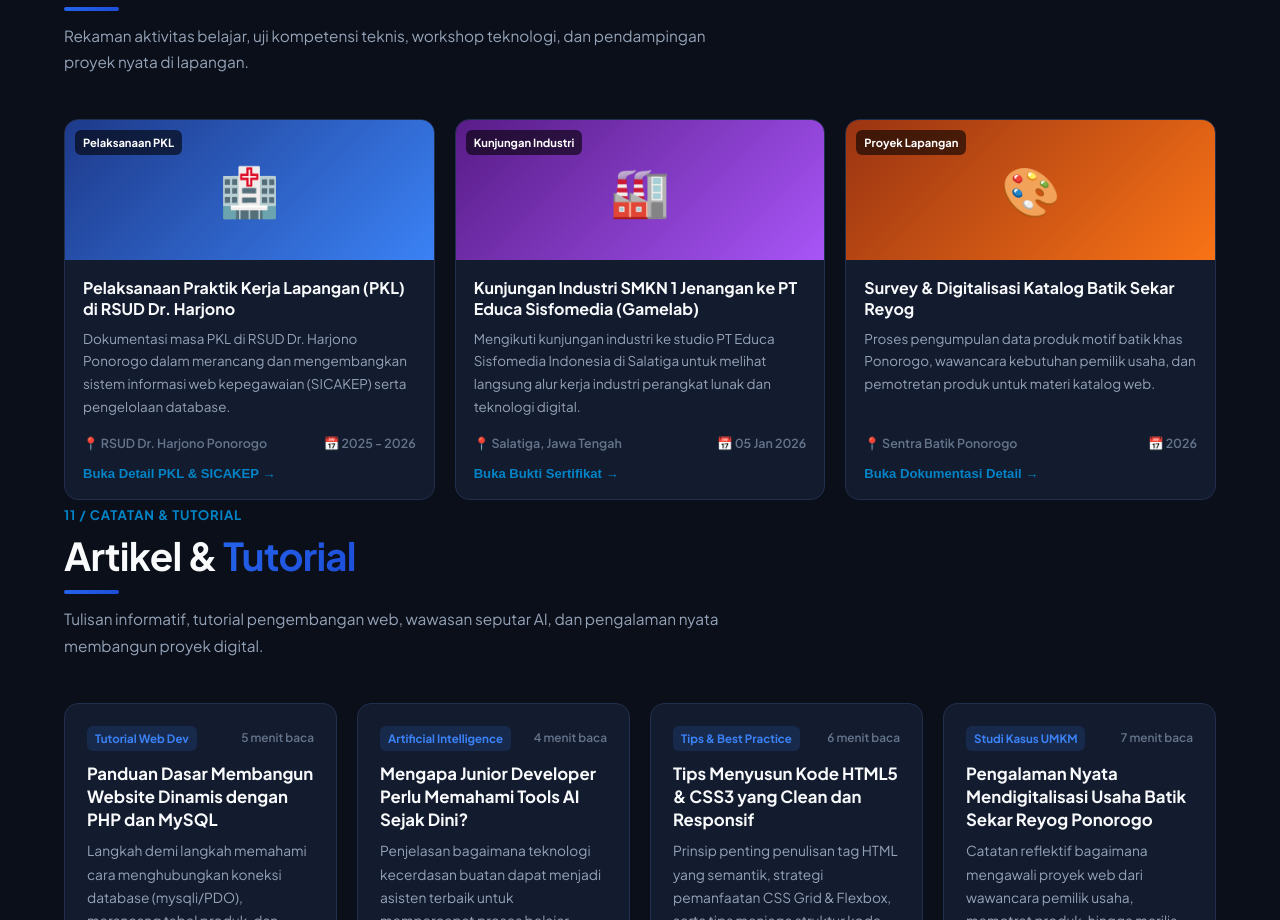
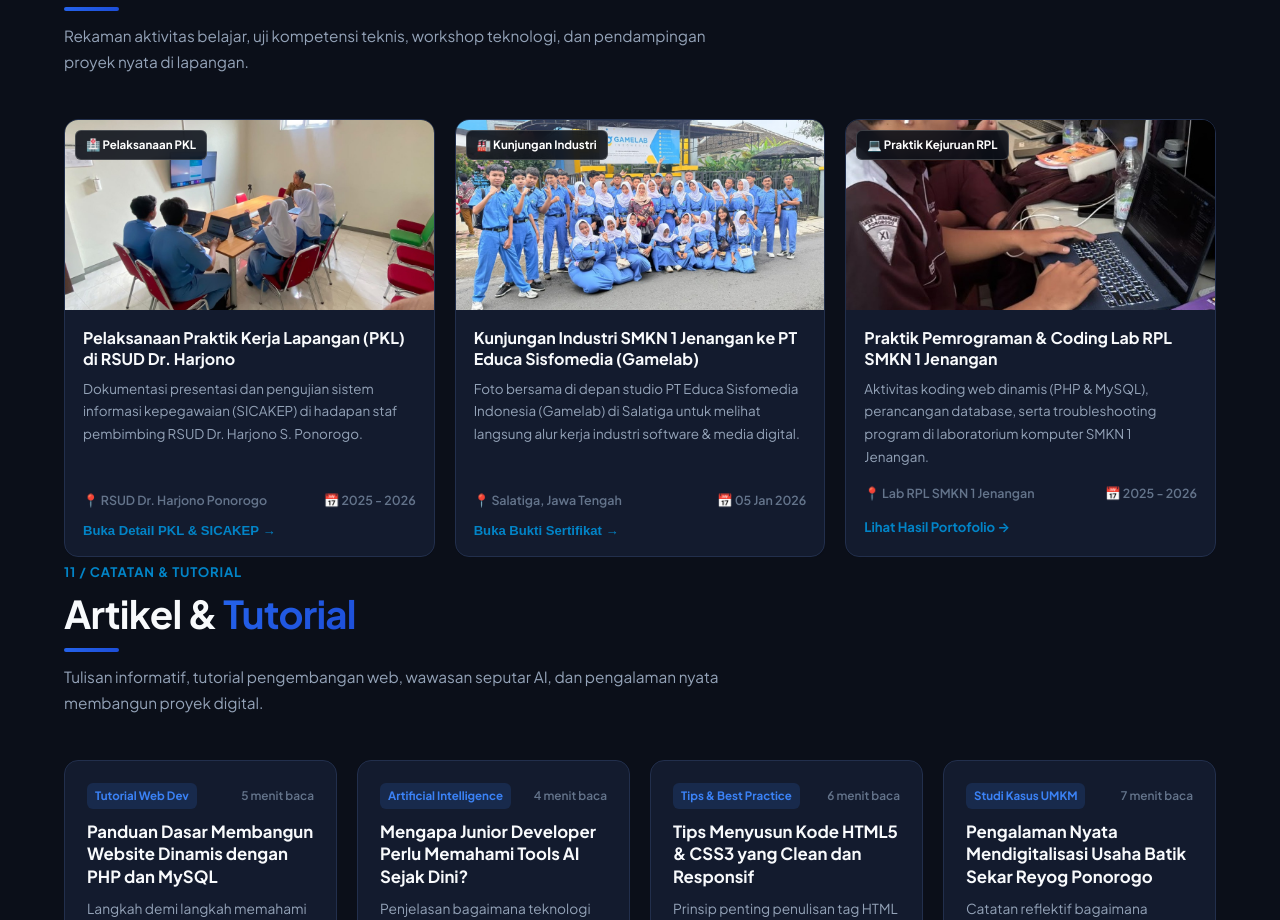
Before and after one commit to yusufmaulana18044-maker/profil-yusuf, a plain HTML site: page index.html in a window 1280 px wide. Shown: the part 7707-8627 px from the top of the page. Drawn offline with Linux system fonts and the light colour scheme.

Commit message:
feat: pasang 3 foto asli dokumentasi kegiatan pkl rsud, kunjungan industri gamelab, dan praktik coding rpl smkn 1 jenangan

```diff
--- a/css/style.css
+++ b/css/style.css
@@ -1593,33 +1593,39 @@ h1, h2, h3, h4, h5 {
 }
 
 .act-thumb {
-  height: 140px;
+  height: 190px;
   position: relative;
-  display: flex;
-  align-items: center;
-  justify-content: center;
-  padding: 14px;
-}
-
-.act-thumb--1 { background: linear-gradient(135deg, #1e3a8a, #3b82f6); }
-.act-thumb--2 { background: linear-gradient(135deg, #581c87, #a855f7); }
-.act-thumb--3 { background: linear-gradient(135deg, #9a3412, #f97316); }
-.act-thumb--4 { background: linear-gradient(135deg, #064e3b, #10b981); }
+  overflow: hidden;
+  background: var(--bg-darker);
+}
+
+.act-thumb-img {
+  width: 100%;
+  height: 100%;
+  object-fit: cover;
+  object-position: center;
+  transition: transform 0.4s ease;
+  display: block;
+}
+
+.act-card:hover .act-thumb-img {
+  transform: scale(1.06);
+}
 
 .act-badge {
   position: absolute;
   top: 10px;
   left: 10px;
-  font-size: 0.7rem;
+  font-size: 0.72rem;
   font-weight: 700;
-  padding: 3px 8px;
+  padding: 4px 10px;
   border-radius: var(--radius-sm);
-  background: rgba(0, 0, 0, 0.6);
+  background: rgba(11, 15, 25, 0.88);
+  backdrop-filter: blur(8px);
+  -webkit-backdrop-filter: blur(8px);
   color: #ffffff;
-}
-
-.act-emoji {
-  font-size: 3rem;
+  border: 1px solid rgba(255, 255, 255, 0.18);
+  z-index: 2;
 }
 
 .act-body {
--- a/index.html
+++ b/index.html
@@ -899,19 +899,16 @@
         </div>
 
         <div class="act-grid">
-          <!-- Activity 1 -->
           <!-- Activity 1: Pelaksanaan PKL di RSUD Dr. Harjono -->
           <div class="act-card" data-act-id="pkl-rsud">
-            <div class="act-thumb act-thumb--1">
-              <span class="act-badge">Pelaksanaan PKL</span>
-              <div class="act-thumb-inner">
-                <span class="act-emoji">🏥</span>
-              </div>
+            <div class="act-thumb">
+              <img src="images/kegiatan-pkl-rsud.jpg" alt="Dokumentasi Presentasi &amp; Pengujian Aplikasi SICAKEP saat PKL di RSUD Dr. Harjono Ponorogo" class="act-thumb-img">
+              <span class="act-badge">🏥 Pelaksanaan PKL</span>
             </div>
             <div class="act-body">
               <h3 class="act-title">Pelaksanaan Praktik Kerja Lapangan (PKL) di RSUD Dr. Harjono</h3>
               <p class="act-desc">
-                Dokumentasi masa PKL di RSUD Dr. Harjono Ponorogo dalam merancang dan mengembangkan sistem informasi web kepegawaian (SICAKEP) serta pengelolaan database.
+                Dokumentasi presentasi dan pengujian sistem informasi kepegawaian (SICAKEP) di hadapan staf pembimbing RSUD Dr. Harjono S. Ponorogo.
               </p>
               <div class="act-meta">
                 <span>📍 RSUD Dr. Harjono Ponorogo</span>
@@ -923,16 +920,14 @@
 
           <!-- Activity 2: Kunjungan Industri SMKN 1 Jenangan -->
           <div class="act-card" data-act-id="gamelab-ki">
-            <div class="act-thumb act-thumb--2">
-              <span class="act-badge">Kunjungan Industri</span>
-              <div class="act-thumb-inner">
-                <span class="act-emoji">🏭</span>
-              </div>
+            <div class="act-thumb">
+              <img src="images/kegiatan-gamelab.jpg" alt="Foto Bersama Kunjungan Industri SMKN 1 Jenangan di Studio Gamelab Indonesia Salatiga" class="act-thumb-img">
+              <span class="act-badge">🏭 Kunjungan Industri</span>
             </div>
             <div class="act-body">
               <h3 class="act-title">Kunjungan Industri SMKN 1 Jenangan ke PT Educa Sisfomedia (Gamelab)</h3>
               <p class="act-desc">
-                Mengikuti kunjungan industri ke studio PT Educa Sisfomedia Indonesia di Salatiga untuk melihat langsung alur kerja industri perangkat lunak dan teknologi digital.
+                Foto bersama di depan studio PT Educa Sisfomedia Indonesia (Gamelab) di Salatiga untuk melihat langsung alur kerja industri software &amp; media digital.
               </p>
               <div class="act-meta">
                 <span>📍 Salatiga, Jawa Tengah</span>
@@ -942,24 +937,22 @@
             </div>
           </div>
 
-          <!-- Activity 3: Proyek Lapangan UMKM -->
-          <div class="act-card" data-act-id="umkm-survey">
-            <div class="act-thumb act-thumb--3">
-              <span class="act-badge">Proyek Lapangan</span>
-              <div class="act-thumb-inner">
-                <span class="act-emoji">🎨</span>
-              </div>
+          <!-- Activity 3: Praktik Pemrograman Lab RPL SMKN 1 Jenangan -->
+          <div class="act-card" data-act-id="coding-rpl">
+            <div class="act-thumb">
+              <img src="images/kegiatan-coding-rpl.jpg" alt="Praktik Pemrograman &amp; Coding Lab RPL SMKN 1 Jenangan - Yusuf Maulana" class="act-thumb-img">
+              <span class="act-badge">💻 Praktik Kejuruan RPL</span>
             </div>
             <div class="act-body">
-              <h3 class="act-title">Survey &amp; Digitalisasi Katalog Batik Sekar Reyog</h3>
+              <h3 class="act-title">Praktik Pemrograman &amp; Coding Lab RPL SMKN 1 Jenangan</h3>
               <p class="act-desc">
-                Proses pengumpulan data produk motif batik khas Ponorogo, wawancara kebutuhan pemilik usaha, dan pemotretan produk untuk materi katalog web.
+                Aktivitas koding web dinamis (PHP &amp; MySQL), perancangan database, serta troubleshooting program di laboratorium komputer SMKN 1 Jenangan.
               </p>
               <div class="act-meta">
-                <span>📍 Sentra Batik Ponorogo</span>
-                <span>📅 2026</span>
+                <span>📍 Lab RPL SMKN 1 Jenangan</span>
+                <span>📅 2025 - 2026</span>
               </div>
-              <button class="act-modal-btn" data-act="umkm-survey">Buka Dokumentasi Detail →</button>
+              <a href="#portofolio" class="act-modal-btn" style="text-decoration:none; display:inline-flex; align-items:center; gap:4px;">Lihat Hasil Portofolio →</a>
             </div>
           </div>
         </div>
--- a/js/data.js
+++ b/js/data.js
@@ -363,50 +363,66 @@ const PORTFOLIO_DATA = {
   },
 
   activities: {
-    'ukk': {
-      id: 'ukk',
-      title: 'Ujian Praktik Kejuruan (UKK) Web Development',
-      location: 'Laboratorium Komputer SMK • Ponorogo',
-      date: 'Februari 2026',
-      tag: 'Ujian Praktik Sekolah',
+    'pkl-rsud': {
+      id: 'pkl-rsud',
+      title: 'Pelaksanaan Praktik Kerja Lapangan (PKL) di RSUD Dr. Harjono',
+      location: 'RSUD Dr. Harjono S. Ponorogo, Jawa Timur',
+      date: '2025 - 2026',
+      tag: 'Praktik Kerja Lapangan (PKL)',
+      image: 'images/kegiatan-pkl-rsud.jpg',
       body: `
+        <div class="modal-featured-img-box">
+          <img src="images/kegiatan-pkl-rsud.jpg" alt="Dokumentasi Presentasi & Pengujian SICAKEP saat PKL di RSUD Dr. Harjono Ponorogo" class="modal-featured-img">
+        </div>
         <div class="modal-preview-box">
-          <p><strong>Kegiatan:</strong> Uji Kompetensi Keahlian (UKK) Praktik Pemrograman</p>
-          <p><strong>Lokasi:</strong> Lab Komputer Kejuruan Informatika, Ponorogo</p>
+          <p><strong>Tempat PKL:</strong> RSUD Dr. Harjono S. Ponorogo, Jawa Timur</p>
+          <p><strong>Fokus Proyek:</strong> Rancang Bangun & Pengujian Sistem Informasi Catat Kepegawaian (SICAKEP)</p>
+          <p><strong>Periode:</strong> 2025 - 2026</p>
         </div>
-        <p>Pengalaman penting saat menyelesaikan tugas pembuatan website secara langsung dalam batas waktu ujian. Menguji kesiapan mental dalam merancang skema database MySQL, menulis script PHP, dan menata antarmuka CSS di depan guru dan asesor penguji.</p>
-        <h4>Rangkaian Ujian:</h4>
+        <p>Momen berharga saat mempresentasikan dan mendemonstrasikan sistem informasi kepegawaian (SICAKEP) di hadapan staf pembimbing instansi RSUD Dr. Harjono Ponorogo. Sistem ini dirancang untuk mempermudah alur pencatatan dan monitoring data pegawai secara terpusat.</p>
+        <h4>Rangkaian Kegiatan PKL:</h4>
         <ul class="modal-feature-list">
-          <li>Sesi 1: Perancangan struktur tabel database di phpMyAdmin.</li>
-          <li>Sesi 2: Koding halaman web, formulir input data, dan koneksi backend PHP.</li>
-          <li>Sesi 3: Presentasi hasil sistem dan demonstrasi fitur di hadapan penguji.</li>
+          <li>Observasi kebutuhan sistem pencatatan data kepegawaian rumah sakit.</li>
+          <li>Perancangan arsitektur antarmuka dan struktur basis data relasional MySQL.</li>
+          <li>Pengujian fungsionalitas sistem (testing & debugging) bersama staf instansi.</li>
         </ul>
       `
     },
-    'pkl-act': {
-      id: 'pkl-act',
-      title: 'Praktik Kerja Lapangan (PKL) & Observasi UMKM',
-      location: 'Sentra Usaha Batik • Kauman, Ponorogo',
-      date: 'Januari 2026',
-      tag: 'Kegiatan PKL',
+    'gamelab-ki': {
+      id: 'gamelab-ki',
+      title: 'Kunjungan Industri SMKN 1 Jenangan ke PT Educa Sisfomedia (Gamelab)',
+      location: 'Studio PT Educa Sisfomedia Indonesia • Salatiga, Jawa Tengah',
+      date: '05 Januari 2026',
+      tag: 'Kunjungan Industri SMKN 1 Jenangan',
+      image: 'images/kegiatan-gamelab.jpg',
       body: `
+        <div class="modal-featured-img-box">
+          <img src="images/kegiatan-gamelab.jpg" alt="Foto Bersama Kunjungan Industri SMKN 1 Jenangan di Studio Gamelab Indonesia" class="modal-featured-img">
+        </div>
         <div class="modal-preview-box">
-          <p><strong>Tujuan:</strong> Pengumpulan data produk dan observasi kebutuhan digitalisasi usaha batik lokal.</p>
+          <p><strong>Lokasi:</strong> PT Educa Sisfomedia Indonesia (Gamelab Indonesia & Educa Studio), Salatiga</p>
+          <p><strong>Waktu Pelaksanaan:</strong> 05 Januari 2026</p>
+          <p><strong>No. Sertifikat Kredensial:</strong> <code>GL4092193380</code></p>
         </div>
-        <p>Terjun langsung ke sentra batik untuk wawancara dengan pemilik usaha, mencatat daftar motif batik Reyog, memotret sampel kain, dan merancang bagaimana data produk tersebut disimpan rapi ke dalam tabel database katalog.</p>
+        <p>Dokumentasi foto bersama seluruh rombongan siswa-siswi SMKN 1 Jenangan di depan kantor PT Educa Sisfomedia Indonesia (Gamelab Indonesia) di Salatiga. Kegiatan ini memberikan wawasan nyata tentang standar operasional kerja dan proses kreasi di industri perangkat lunak modern.</p>
       `
     },
-    'study-group': {
-      id: 'study-group',
-      title: 'Belajar Bareng & Bedah Error Coding Mingguan',
-      location: 'Lab Komputer & Perpustakaan Sekolah',
+    'coding-rpl': {
+      id: 'coding-rpl',
+      title: 'Praktik Pemrograman & Coding Lab RPL SMKN 1 Jenangan',
+      location: 'Laboratorium Komputer RPL • SMKN 1 Jenangan Ponorogo',
       date: '2025 - 2026',
-      tag: 'Belajar Bersama',
+      tag: 'Praktik Kejuruan RPL',
+      image: 'images/kegiatan-coding-rpl.jpg',
       body: `
+        <div class="modal-featured-img-box">
+          <img src="images/kegiatan-coding-rpl.jpg" alt="Praktik Pemrograman & Coding Lab RPL SMKN 1 Jenangan" class="modal-featured-img">
+        </div>
         <div class="modal-preview-box">
-          <p><strong>Aktivitas:</strong> Diskusi dan Belajar Mandiri Bersama Teman Sekelas</p>
+          <p><strong>Aktivitas:</strong> Sesi Koding Intensif Pengembangan Web & Pengelolaan Basis Data</p>
+          <p><strong>Lokasi:</strong> Lab Komputer Rekayasa Perangkat Lunak, SMKN 1 Jenangan</p>
         </div>
-        <p>Kegiatan rutin belajar coding bersama rekan sekelas, saling membantu mencari penyebab error query SQL, berbagi referensi cara membuat tampilan web rapi dengan CSS, dan berdiskusi seputar tugas-tugas kejuruan.</p>
+        <p>Aktivitas sehari-hari mengasah keterampilan teknis pemrograman web, perancangan query SQL terstruktur, dan penerapan clean code pada pembuatan proyek-proyek aplikasi nyata di bawah bimbingan guru produktif RPL SMKN 1 Jenangan.</p>
       `
     }
   },
--- a/js/script.js
+++ b/js/script.js
@@ -658,54 +658,54 @@ document.addEventListener('DOMContentLoaded', () => {
 
   // C. ACTIVITY MODALS
   const actData = {
-    'ukk': {
-      title: 'Pelaksanaan Uji Kompetensi Keahlian (UKK) Web Developer',
-      tag: 'Dokumentasi Live Coding & Ujian Asesor',
+    'pkl-rsud': {
+      title: 'Pelaksanaan Praktik Kerja Lapangan (PKL) di RSUD Dr. Harjono',
+      tag: 'Praktik Kerja Lapangan (PKL) Instansi',
       body: `
+        <div class="modal-featured-img-box">
+          <img src="images/kegiatan-pkl-rsud.jpg" alt="Dokumentasi Presentasi & Pengujian SICAKEP saat PKL di RSUD Dr. Harjono Ponorogo" class="modal-featured-img">
+        </div>
         <div class="modal-preview-box">
-          <p><strong>Lokasi:</strong> Laboratorium Komputer Kejuruan • Ponorogo</p>
-          <p><strong>Pelaksanaan:</strong> 2026</p>
+          <p><strong>Tempat PKL:</strong> RSUD Dr. Harjono S. Ponorogo, Jawa Timur</p>
+          <p><strong>Fokus Proyek:</strong> Rancang Bangun & Pengujian Sistem Informasi Catat Kepegawaian (SICAKEP)</p>
+          <p><strong>Periode:</strong> 2025 - 2026</p>
         </div>
-        <p>Momen penting di mana seluruh keterampilan teknis diuji secara langsung dalam batas waktu yang ditentukan. Mulai dari membangun skema basis data, mengkoneksikan script PHP, hingga merapikan antarmuka CSS responsif di depan asesor independen.</p>
-        <h4>Rangkaian Ujian:</h4>
+        <p>Momen berharga saat mempresentasikan dan mendemonstrasikan sistem informasi kepegawaian (SICAKEP) di hadapan staf pembimbing instansi RSUD Dr. Harjono Ponorogo. Sistem ini dirancang untuk mempermudah alur pencatatan dan monitoring data pegawai secara terpusat.</p>
+        <h4>Rangkaian Kegiatan PKL:</h4>
         <ul class="modal-feature-list">
-          <li>Sesi 1: Perancangan skema relasi tabel MySQL dan penyiapan file konfigurasi.</li>
-          <li>Sesi 2: Implementasi halaman katalog dan formulir transaksi produk.</li>
-          <li>Sesi 3: Verifikasi fungsionalitas dan wawancara teknis bersama tim penguji.</li>
+          <li>Observasi kebutuhan sistem pencatatan data kepegawaian rumah sakit.</li>
+          <li>Perancangan arsitektur antarmuka dan struktur basis data relasional MySQL.</li>
+          <li>Pengujian fungsionalitas sistem (testing & debugging) bersama staf instansi.</li>
         </ul>
       `
     },
-    'ai-ws': {
-      title: 'Workshop Pemanfaatan AI untuk Programmer Pemula',
-      tag: 'Dokumentasi Seminar & Pelatihan',
+    'gamelab-ki': {
+      title: 'Kunjungan Industri SMKN 1 Jenangan ke PT Educa Sisfomedia (Gamelab)',
+      tag: 'Kunjungan Industri SMKN 1 Jenangan',
       body: `
+        <div class="modal-featured-img-box">
+          <img src="images/kegiatan-gamelab.jpg" alt="Foto Bersama Kunjungan Industri SMKN 1 Jenangan di Studio Gamelab Indonesia" class="modal-featured-img">
+        </div>
         <div class="modal-preview-box">
-          <p><strong>Fasilitator:</strong> Praktisi AI & Pengembang Web</p>
-          <p><strong>Materi:</strong> Prompt Engineering & LLM Coding Assistants</p>
+          <p><strong>Lokasi:</strong> PT Educa Sisfomedia Indonesia (Gamelab Indonesia & Educa Studio), Salatiga</p>
+          <p><strong>Waktu Pelaksanaan:</strong> 05 Januari 2026</p>
+          <p><strong>No. Sertifikat Kredensial:</strong> <code>GL4092193380</code></p>
         </div>
-        <p>Dokumentasi keikutsertaan aktif dalam workshop teknologi modern. Menggali bagaimana memanfaatkan kecerdasan buatan sebagai rekan pair-programming yang mempercepat pemecahan error dan penulisan dokumentasi.</p>
+        <p>Dokumentasi foto bersama seluruh rombongan siswa-siswi SMKN 1 Jenangan di depan kantor PT Educa Sisfomedia Indonesia (Gamelab Indonesia) di Salatiga. Kegiatan ini memberikan wawasan nyata tentang standar operasional kerja dan proses kreasi di industri perangkat lunak modern.</p>
       `
     },
-    'umkm-survey': {
-      title: 'Survey & Digitalisasi Katalog Batik Sekar Reyog',
-      tag: 'Dokumentasi Proyek Lapangan UMKM',
+    'coding-rpl': {
+      title: 'Praktik Pemrograman & Coding Lab RPL SMKN 1 Jenangan',
+      tag: 'Praktik Kejuruan RPL',
       body: `
+        <div class="modal-featured-img-box">
+          <img src="images/kegiatan-coding-rpl.jpg" alt="Praktik Pemrograman & Coding Lab RPL SMKN 1 Jenangan" class="modal-featured-img">
+        </div>
         <div class="modal-preview-box">
-          <p><strong>Lokasi:</strong> Sentra Produksi Batik Sekar Reyog • Ponorogo</p>
-          <p><strong>Aktivitas:</strong> Wawancara Pemilik, Inventarisasi Motif, Pemotretan Produk</p>
+          <p><strong>Aktivitas:</strong> Sesi Koding Intensif Pengembangan Web & Pengelolaan Basis Data</p>
+          <p><strong>Lokasi:</strong> Lab Komputer Rekayasa Perangkat Lunak, SMKN 1 Jenangan</p>
         </div>
-        <p>Pengalaman berharga terjun langsung ke lokasi usaha UMKM lokal. Mendengarkan kebutuhan pemilik usaha akan pentingnya media promosi digital, mengumpulkan sampel motif batik reyog, serta menyelaraskan desain website dengan karakter budaya khas Ponorogo.</p>
-      `
-    },
-    'study-group': {
-      title: 'Sesi Belajar Bersama: Peer-Code Review & Debugging',
-      tag: 'Dokumentasi Komunitas IT Pelajar',
-      body: `
-        <div class="modal-preview-box">
-          <p><strong>Kegiatan:</strong> Diskusi Mingguan Rekan Pemrograman</p>
-          <p><strong>Tujuan:</strong> Meningkatkan Kualitas Kode (Clean Code) & Problem Solving</p>
-        </div>
-        <p>Aktivitas rutin bersama rekan belajar di mana kami saling membedah baris kode satu sama lain, mencari penyebab error SQL/PHP, dan berbagi strategi terbaru dalam perancangan CSS responsif.</p>
+        <p>Aktivitas sehari-hari mengasah keterampilan teknis pemrograman web, perancangan query SQL terstruktur, dan penerapan clean code pada pembuatan proyek-proyek aplikasi nyata di bawah bimbingan guru produktif RPL SMKN 1 Jenangan.</p>
       `
     }
   };
```
Also changed, not shown: images/kegiatan-coding-rpl.jpg (added), images/kegiatan-gamelab.jpg (added), images/kegiatan-pkl-rsud.jpg (added).
